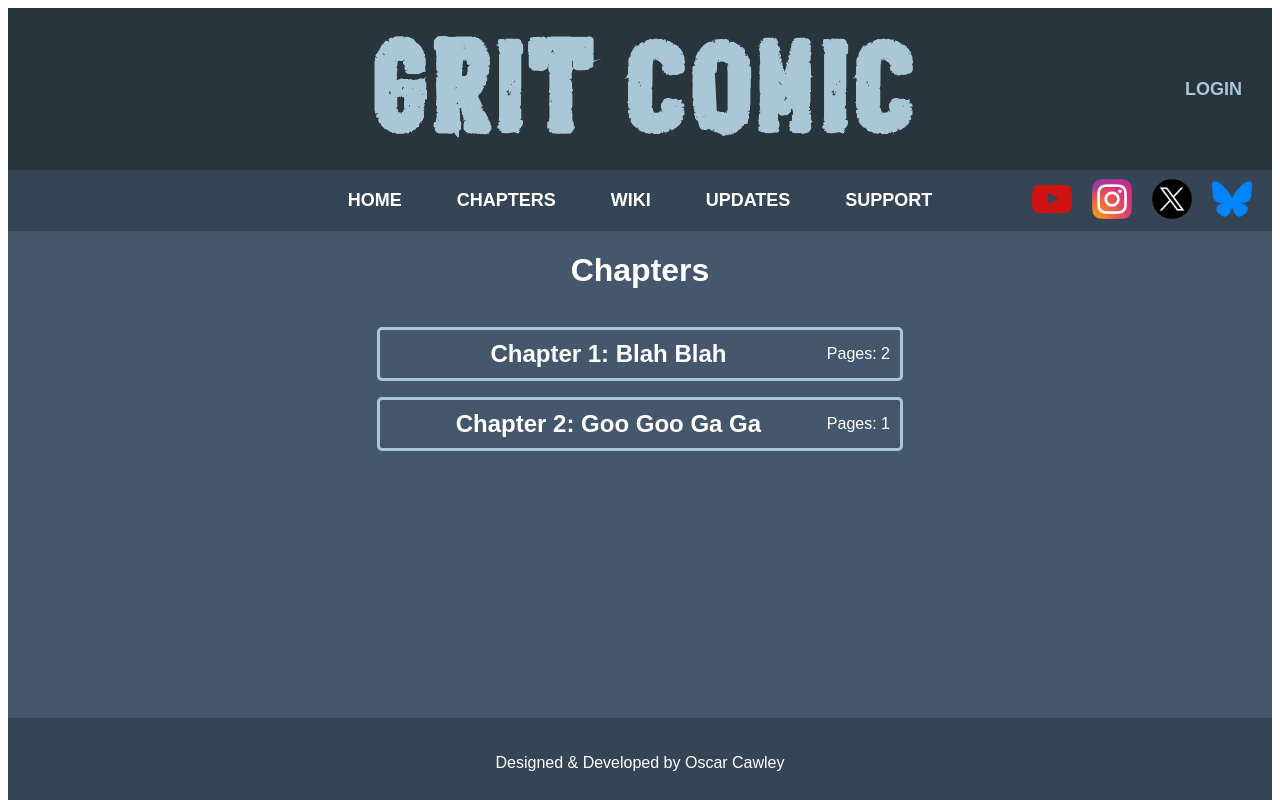
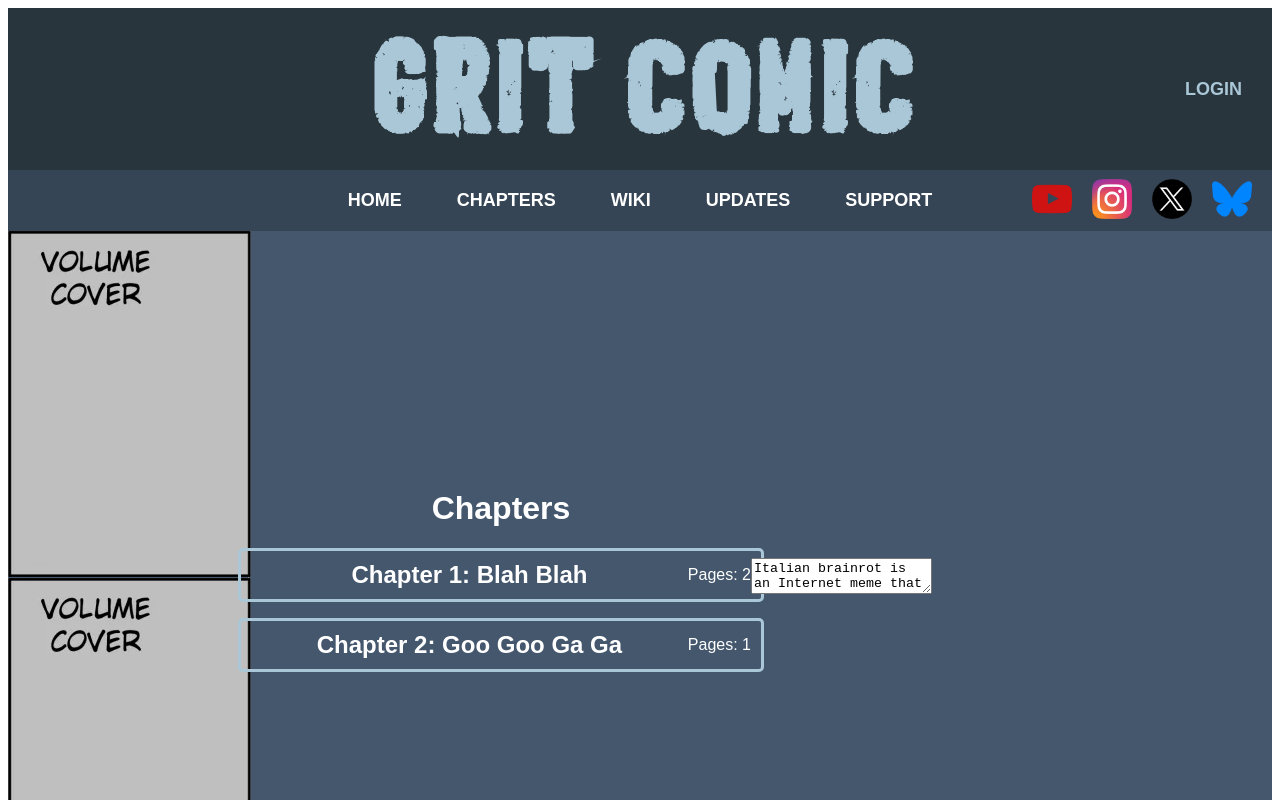
Before and after one commit to OscarCawley/grit-comic, a React (Create React App) app: page /chapters in a window 1280 px wide. Shown: the top 800 px of the page. Built offline with nearby package versions, Linux system fonts and the light colour scheme; no server answers; the HTML template or start-up script is replaced by a standard one.

Commit message:
Refactor chapter data structure by moving chapters and story description to data.js, and update imports in ComicViewer and Chapters components.

```diff
--- a/src/chaptersData.js
+++ /dev/null
@@ -1,8 +0,0 @@
-const importAll = (context) => context.keys().map(context);
-
-const chapters = [
-    {title: "Chapter 1: Blah Blah", pages: importAll(require.context('./assets/chapters/chapter1', false, /\.(jpg)$/))},
-    {title: "Chapter 2: Goo Goo Ga Ga", pages: importAll(require.context('./assets/chapters/chapter2', false, /\.(jpg)$/))},
-];
-
-export default chapters;
--- a/src/components/ComicViewer/ComicViewer.js
+++ b/src/components/ComicViewer/ComicViewer.js
@@ -2,7 +2,7 @@ import React from 'react';
 import './ComicViewer.css';
 import leftArrow from '../../assets/icons/left-arrow.png';
 import rightArrow from '../../assets/icons/right-arrow.png';
-import chapters from '../../chaptersData.js';
+import chapters from '../../data.js';
 
 const ComicViewer = () => {
 
--- /dev/null
+++ b/src/data.js
@@ -0,0 +1,11 @@
+const importAll = (context) => context.keys().map(context);
+
+const chapters = [
+    {title: "Chapter 1: Blah Blah", pages: importAll(require.context('./assets/chapters/chapter1', false, /\.(jpg)$/))},
+    {title: "Chapter 2: Goo Goo Ga Ga", pages: importAll(require.context('./assets/chapters/chapter2', false, /\.(jpg)$/))},
+];
+
+const storyDescription = 'Italian brainrot is an Internet meme that emerged in early 2025, characterized by absurd photos of AI-generated creatures with pseudo-Italian names.[1][2] The phenomenon quickly spread across social media platforms such as TikTok and Instagram, thanks to its combination of synthesized "Italian" voiceovers, grotesque as well as funny visuals, and nonsensical narrative.'
+
+export default chapters;
+export { storyDescription };
--- a/src/pages/Chapters/Chapters.css
+++ b/src/pages/Chapters/Chapters.css
@@ -1,9 +1,14 @@
 .chapters-page {
     display: flex;
-    flex-direction: column;
+    flex-direction: row;
     align-items: center;
     font-family: Arial, sans-serif;
     color: white;
+}
+
+.volume-covers {
+    display: flex;
+    flex-direction: column;
 }
 
 .chapters-list {
--- a/src/pages/Chapters/Chapters.js
+++ b/src/pages/Chapters/Chapters.js
@@ -1,14 +1,24 @@
-import React from 'react';
+import React, { useState } from 'react';
 import './Chapters.css';
-import chapters from '../../chaptersData.js';
+import chapters, { storyDescription } from '../../data.js';
+import volumeCover from '../../assets/volume-cover.png';
 
 const Chapters = () => {
+    const [description, setDescription] = useState('');
+
+    const handleDescriptionChange = (e) => {
+        setDescription(e.target.value);
+    }
 
 
     return (
         <div className='chapters-page'>
-            <h1>Chapters</h1>
+            <div className='volume-covers'>
+                <img src={volumeCover} alt="Volume Cover" />
+                <img src={volumeCover} alt="Volume Cover" />
+            </div>
             <ul className='chapters-list'>
+                <h1>Chapters</h1>
                 {chapters.map((chapter, index) => (
                     <li key={index} className='chapter-item'>
                         <h2>{chapter.title}</h2>
@@ -16,6 +26,9 @@ const Chapters = () => {
                     </li>
                 ))}
             </ul>
+            <div className='description'>
+                <textarea value={storyDescription} />
+            </div>
         </div>
     );
 };
```
Also changed, not shown: src/assets/volume-cover.png (added).
